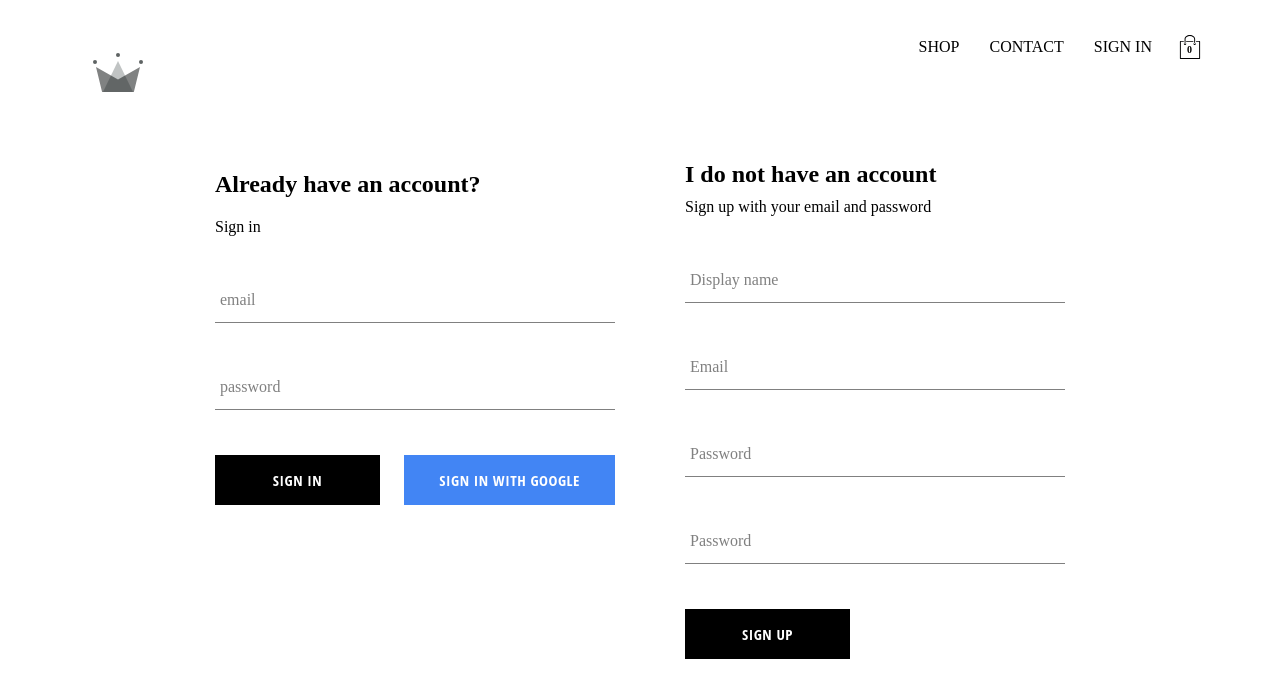
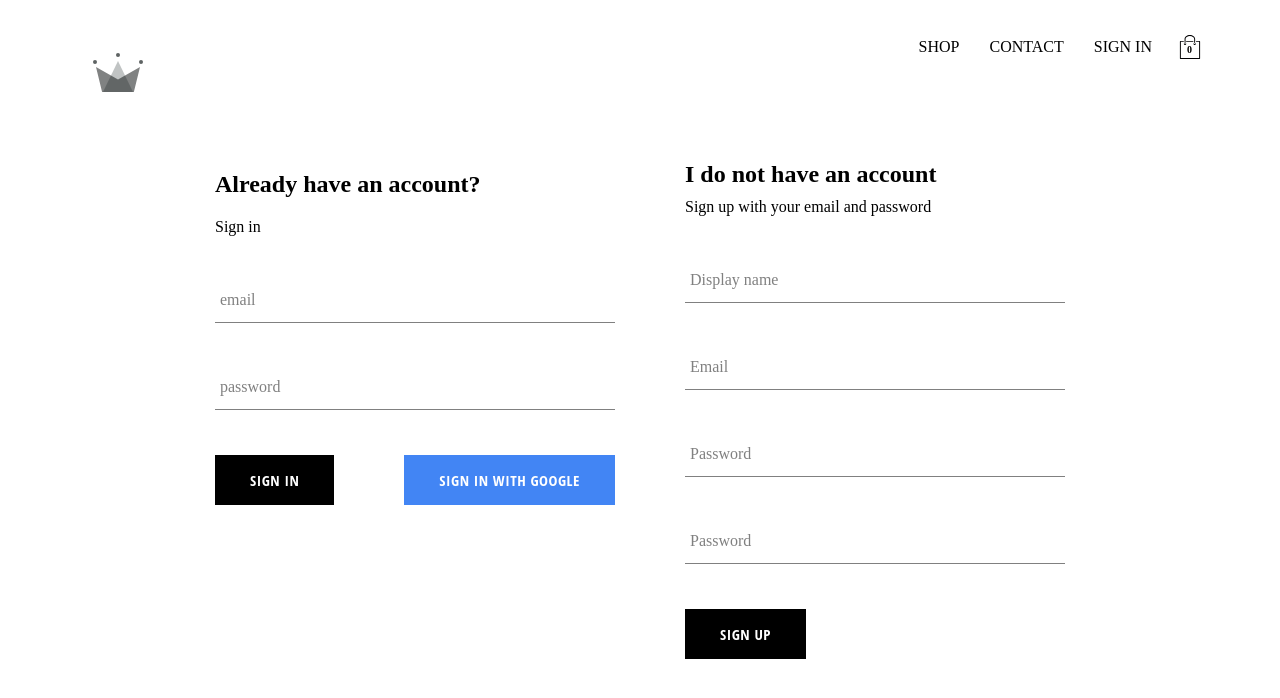
Before and after one commit to ogabrieljr/e-commerce-app, a React (Create React App) app: page /signin in a window 1280 px wide. Shown: the top 698 px of the page. Built offline with nearby package versions, Linux system fonts and the light colour scheme; no server answers.

Commit message:
making own component for collection

```diff
--- a/src/components/button/style.scss
+++ b/src/components/button/style.scss
@@ -1,5 +1,5 @@
 .custom-button {
-  min-width: 165px;
+  min-width: 100px;
   width: auto;
   height: 50px;
   letter-spacing: 0.5px;
--- /dev/null
+++ b/src/components/collection overview/CollectionOverview.js
@@ -0,0 +1,20 @@
+import React from "react";
+import PreviewCollection from "../preview collection/PreviewCollection";
+import { connect } from "react-redux";
+import { getShopItems } from "../../redux/shop/shopSelector";
+
+function CollectionOverview({ shopItems }) {
+  return (
+    <div>
+      {shopItems.map(({ id, ...otherProps }) => (
+        <PreviewCollection key={id} {...otherProps} />
+      ))}
+    </div>
+  );
+}
+
+const mapStateToProps = state => ({
+  shopItems: getShopItems(state)
+});
+
+export default connect(mapStateToProps)(CollectionOverview);
--- a/src/pages/shop page/ShopPage.js
+++ b/src/pages/shop page/ShopPage.js
@@ -1,20 +1,10 @@
 import React from "react";
-import PreviewCollection from "../../components/preview collection/PreviewCollection";
-import { connect } from "react-redux";
-import { getShopItems } from "../../redux/shop/shopSelector";
+import CollectionOverview from "../../components/collection overview/CollectionOverview";
 
-function ShopPage({ shopItems }) {
+export default function ShopPage() {
   return (
     <div>
-      {shopItems.map(({ id, ...otherProps }) => (
-        <PreviewCollection key={id} {...otherProps} />
-      ))}
+      <CollectionOverview />
     </div>
   );
 }
-
-const mapStateToProps = state => ({
-  shopItems: getShopItems(state)
-});
-
-export default connect(mapStateToProps)(ShopPage);
```
